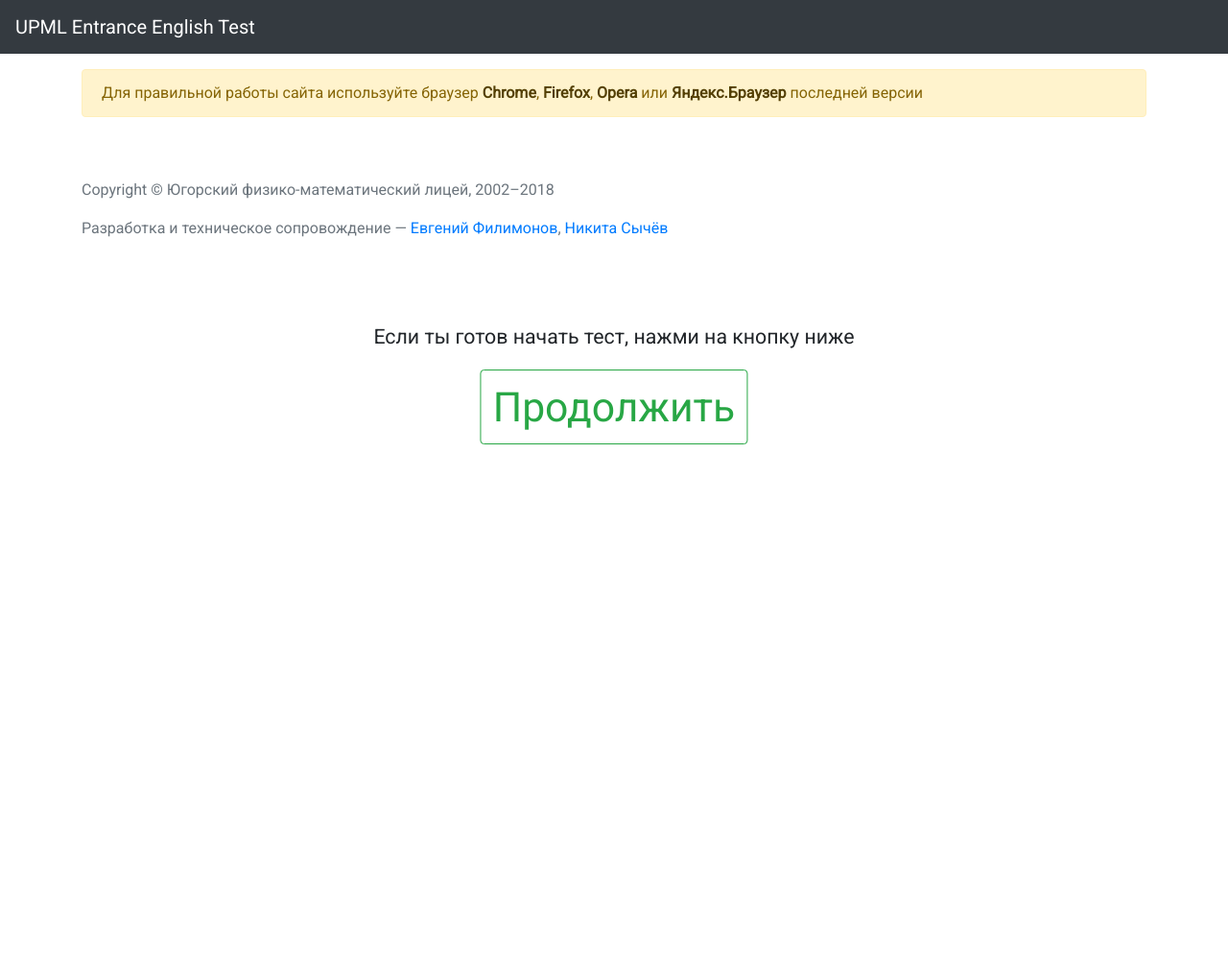
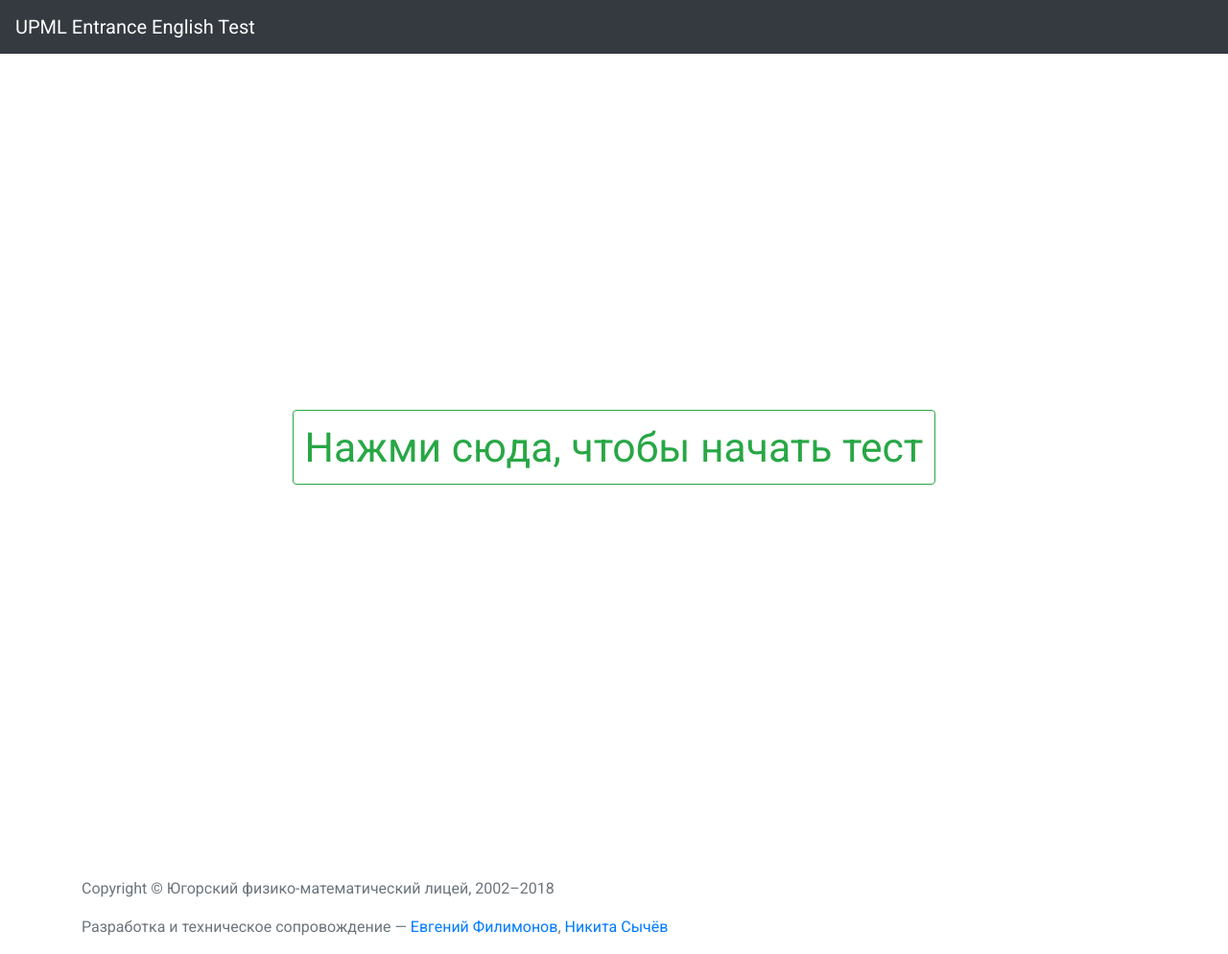
Before and after one commit to evgfilim1/upml-english-test-platform, a Python web app: template templates/pre_solve.html in a window 1280 px wide. Shown: the whole page at 96% size. Before the commit the page ends 463 px from the top, so only its background shows below. Run offline with Jinja, Linux system fonts and the light colour scheme; the template is opened without the code that fills it, so the values that code supplies are empty.

Commit message:
Fix bug with pre_solve template

```diff
--- a/static/css/style.css
+++ b/static/css/style.css
@@ -51,22 +51,9 @@
     padding-bottom: 0.75rem;
 }
 
-#fullscreen {
-    width: 100%;
-    height: auto;
-    bottom: 0;
-    top: 0;
-    left: 0;
-    position: absolute;
-}
-
-#fullscreen-content {
-    position: relative;
-    float: left;
-    top: 50%;
-    left: 50%;
-    transform: translate(-50%, -50%);
-    text-align: center;
+#centered-container {
+    /*width: 100vw;*/
+    height: 100vh;
 }
 
 #remaining-text {
--- a/templates/base.html
+++ b/templates/base.html
@@ -81,6 +81,7 @@
     </div>
     {% block content %}{% endblock %}
 </div>
+{% block body %}{% endblock %}
 <footer>
     <div class="container mt-5">
         <p class="text-muted">Copyright © Югорский физико-математический лицей, 2002–2018</p>
--- a/templates/pre_solve.html
+++ b/templates/pre_solve.html
@@ -1,9 +1,13 @@
 {% extends 'base.html' %}
-{% block content %}
-    <div id="fullscreen">
-        <div id="fullscreen-content">
-            <p class="pre-solve">Если ты готов начать тест, нажми на кнопку ниже</p>
-            <a href="{{ url_for('solve') }}" class="btn btn-outline-success pre-solve">Продолжить</a>
+{% block body %}
+    <div class="d-flex align-items-center justify-content-center" id="centered-container">
+        <div class="text-center">
+            <a href="{{ url_for('solve') }}" class="btn btn-outline-success pre-solve">Нажми сюда, чтобы начать тест</a>
         </div>
     </div>
 {% endblock %}
+{% block scripts %}
+    <script>
+        $('body').css('padding-top', 0);
+    </script>
+{% endblock %}
```
